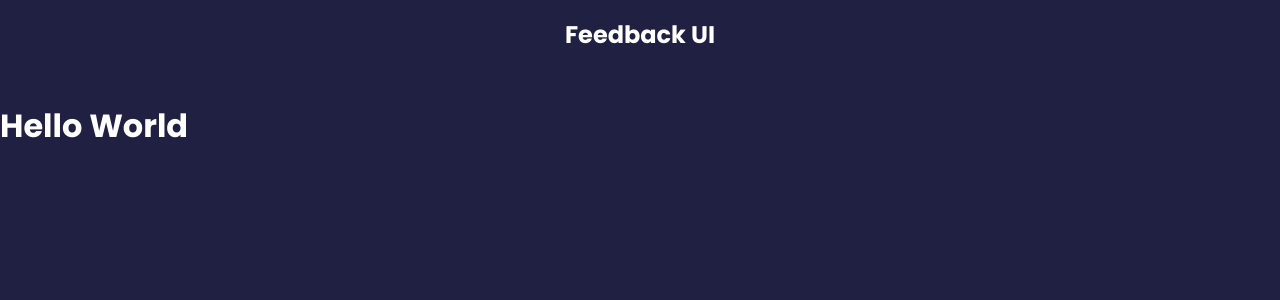
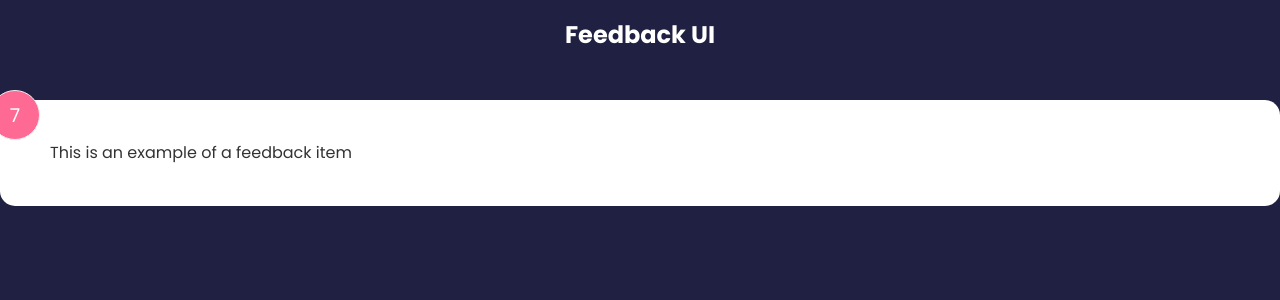
Before and after one commit to canopus-m-satoshi/feedback-app, a React (Create React App) app: page / in a window 1280 px wide. Shown: the top 300 px of the page. Built offline with nearby package versions, Linux system fonts and the light colour scheme; the HTML template or start-up script is replaced by a standard one.

Commit message:
14. State & useState Hook

```diff
--- a/src/App.js
+++ b/src/App.js
@@ -1,3 +1,4 @@
+import FeedbackItem from './components/FeedbackItem'
 import Header from './components/Header'
 
 function App() {
@@ -5,7 +6,7 @@
     <>
       <Header />
       <div className="App">
-        <h1>Hello World</h1>
+        <FeedbackItem />
       </div>
     </>
   )
--- /dev/null
+++ b/src/components/FeedbackItem.jsx
@@ -0,0 +1,15 @@
+import React, { useState } from 'react'
+
+function FeedbackItem() {
+  const [rating, setRating] = useState(7)
+  const [text, setText] = useState('This is an example of a feedback item')
+
+  return (
+    <div className="card">
+      <div className="num-display">{rating}</div>
+      <div className="text-display">{text}</div>
+    </div>
+  )
+}
+
+export default FeedbackItem
```
